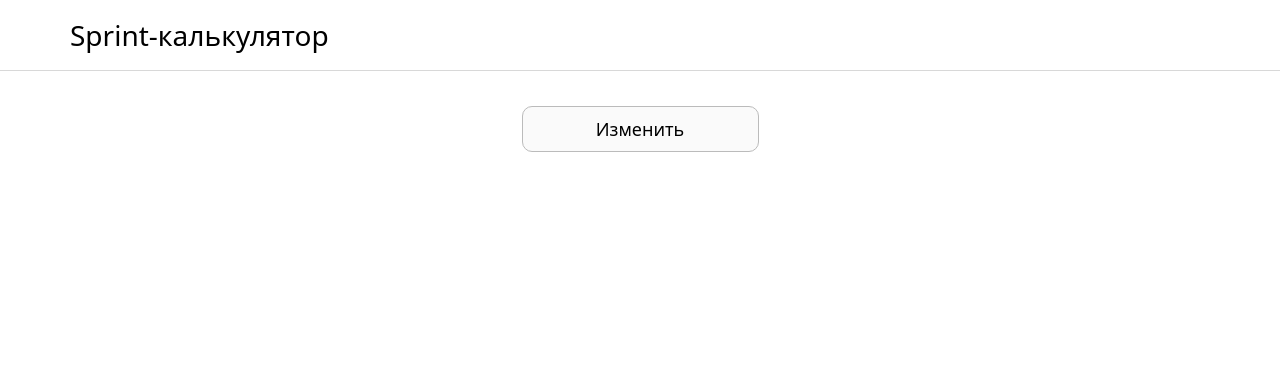
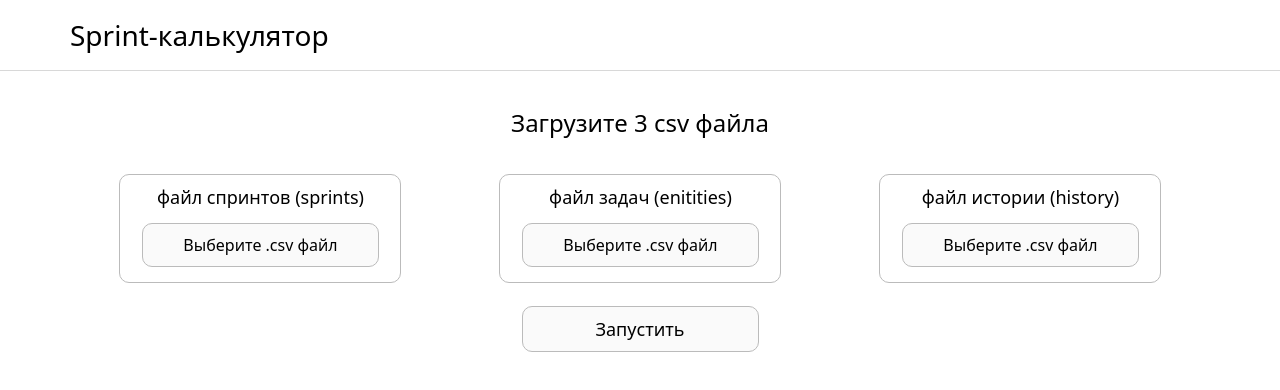
Before and after one commit to necitboss/hackaton, a React (Vite) app: page / in a window 1280 px wide. Shown: the top 390 px of the page. Built offline with nearby package versions, Linux system fonts and the light colour scheme.

Commit message:
minor_change

```diff
--- a/src/App.tsx
+++ b/src/App.tsx
@@ -5,7 +5,7 @@ import AddFiles from "./ui/AddFiles";
 import Header from "./ui/Header";
 
 function App() {
-  const [isRun, setRun] = useState(true);
+  const [isRun, setRun] = useState(false);
   const handleRunClick = () => {
     setRun(prevState => !prevState);
     // Добавить дальше логику в глобальной части приложения (в том числе, проверку и прочее)
```
